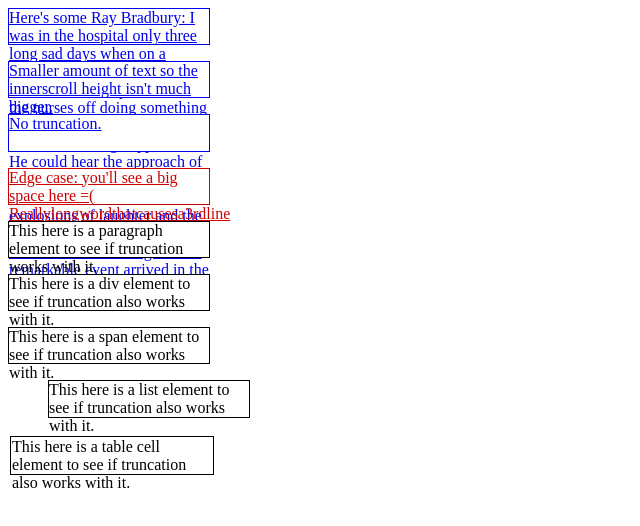
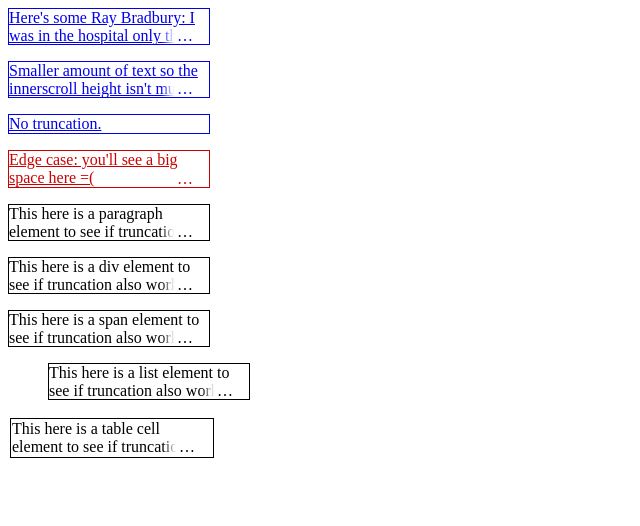
Before and after one commit to jdinitto/multilineTruncation, a plain HTML site: page index.html in a window 1280 px wide. Shown: the whole page, without its empty margins (0-640 px from the left). Drawn offline with nearby package versions, Linux system fonts and the light colour scheme.

Commit message:
add jquery ref

```diff
--- a/index.html
+++ b/index.html
@@ -3,6 +3,7 @@
 <head>
 <title>Multiline Truncation</title>
   <link rel="stylesheet" type="text/css" href="css/styles.css">
+  <script src="https://ajax.googleapis.com/ajax/libs/jquery/3.1.1/jquery.min.js"></script>
   <script type="text/javascript" src="js/script.js"></script>
 
   <script>
```
